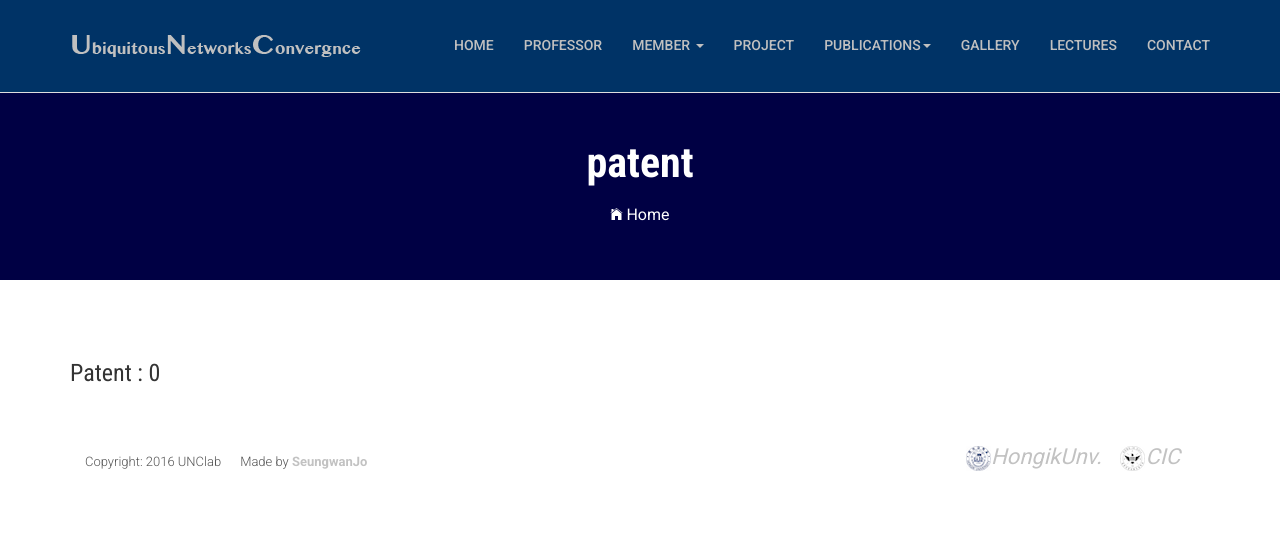
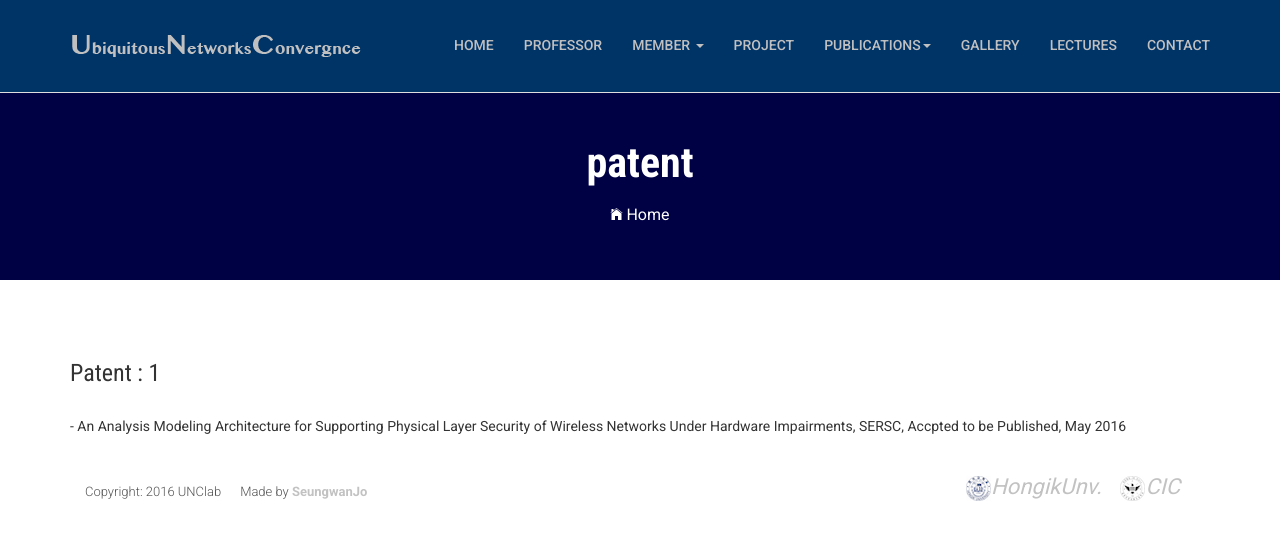
Before and after one commit to jaejin1/UNClabhomepage, a PHP site: page /patent.php in a window 1280 px wide. Shown: the top 540 px of the page. Run offline with PHP 8.4, Linux system fonts and the light colour scheme; some libraries are stand-ins or nearby versions; some web fonts are replaced.

Commit message:
patent추가

```diff
--- a/patent.php
+++ b/patent.php
@@ -103,6 +103,7 @@ Header Section Start
                 <div class="block" style="text-align:justify">
                     <h3 class="count">Patent :  </h3>
                     <ul>
+                        <li>- An Analysis Modeling Architecture for Supporting Physical Layer Security of Wireless Networks Under Hardware Impairments, SERSC, Accpted to be Published, May 2016</li>
 
                     </ul>
                 </div>
```
